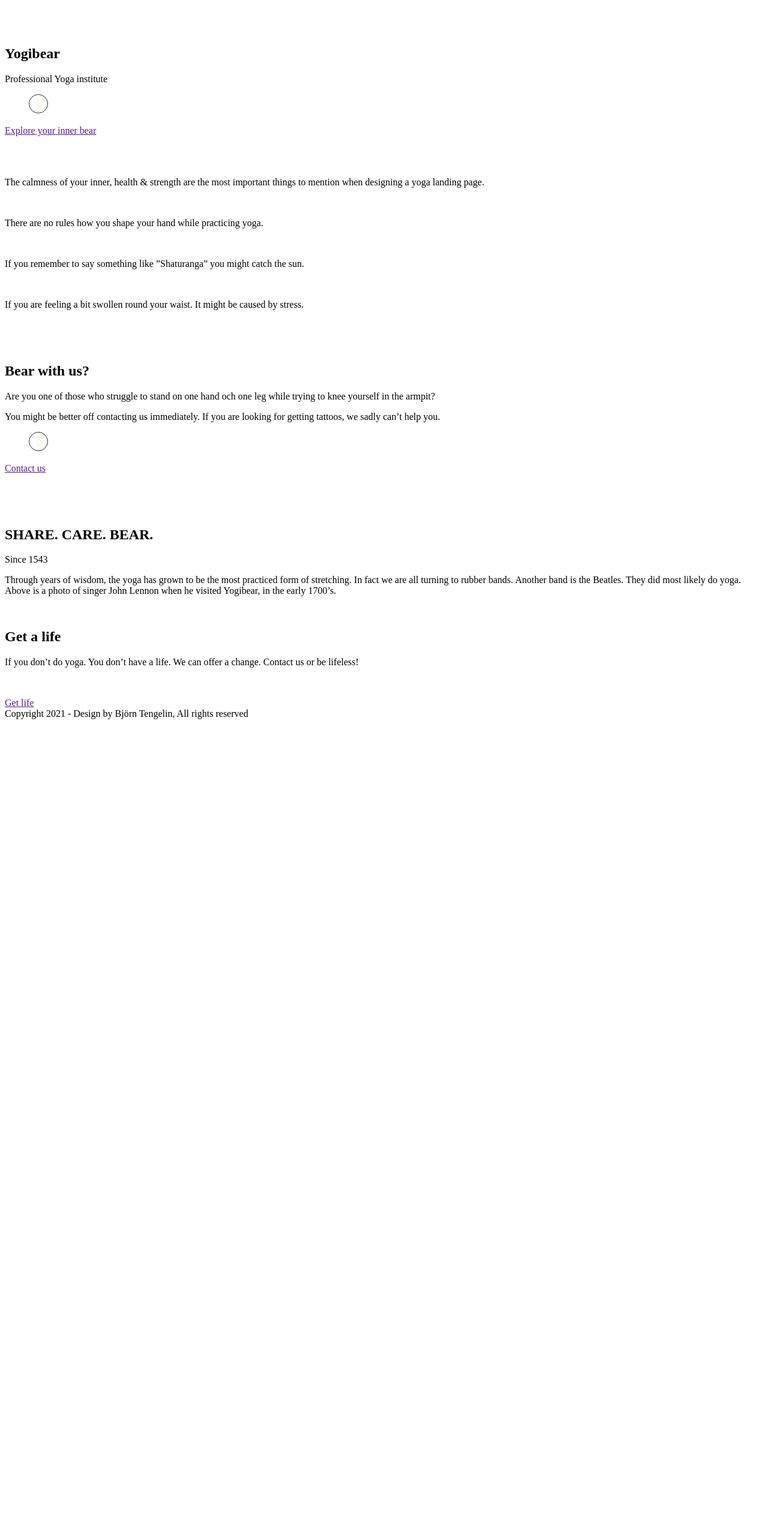
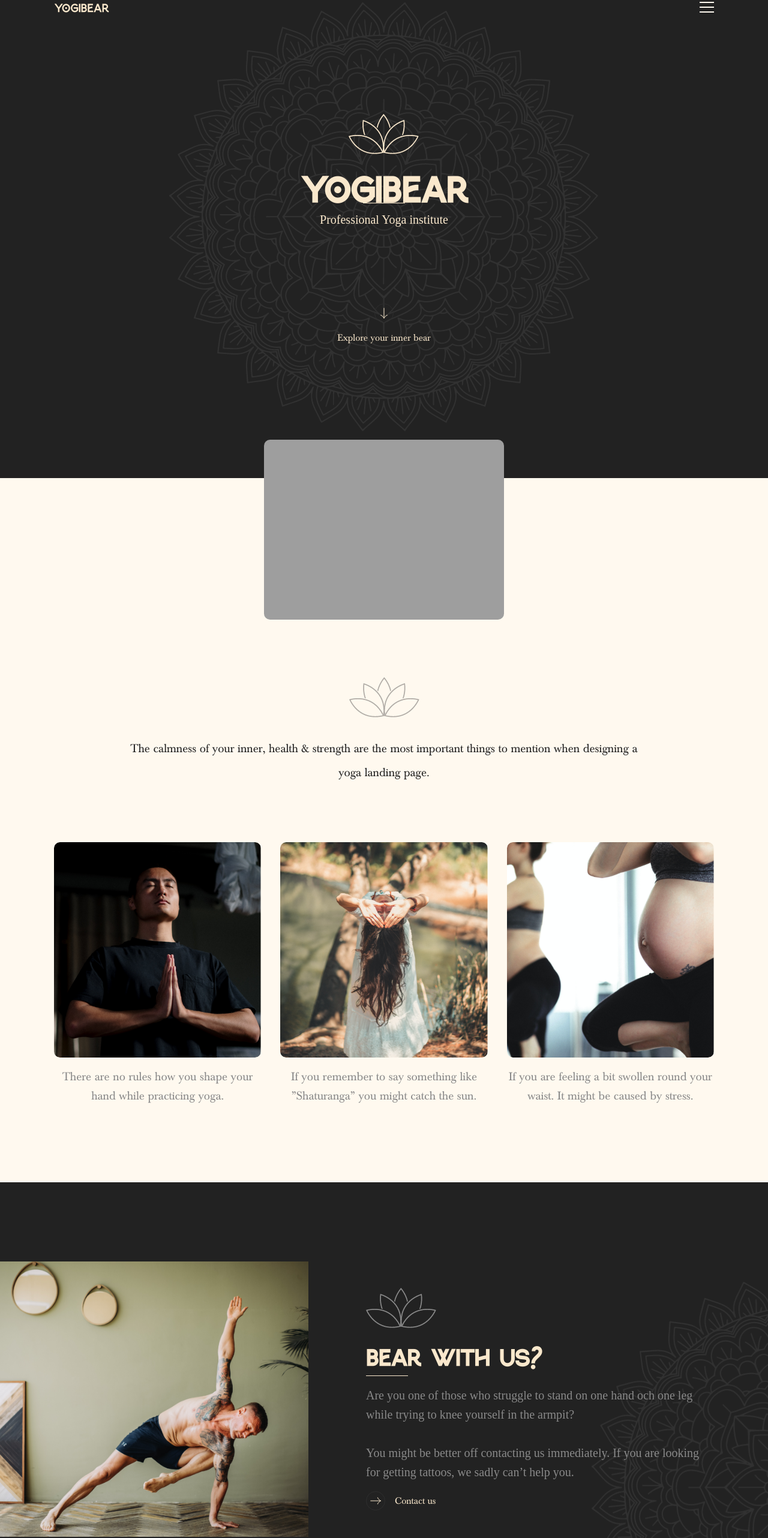
Before and after one commit to ellensofia/Yogibear, a plain HTML site: page index.html in a window 1280 px wide. Shown: the part 38-2602 px from the top of the page at 60% size. Before the commit the page ends 1287 px from the top, so only its background shows below. Drawn offline with Linux system fonts and the light colour scheme; the site is published under a folder, as on GitHub Pages, so addresses that start at the root find nothing.

Commit message:
change link path

```diff
--- a/index.html
+++ b/index.html
@@ -5,7 +5,7 @@
     <meta http-equiv="X-UA-Compatible" content="IE=edge">
     <meta name="viewport" content="width=device-width, initial-scale=1.0">
     <title>Yogibear</title>
-    <link rel="stylesheet" type="text/css" href="/style.css">
+    <link rel="stylesheet" type="text/css" href="style.css">
 </head>
 <body>
     <div class="container">
@@ -27,10 +27,10 @@
             <div class="hero__inner">
                 <div class="hero__content">
                     <figure class="hero__lotus lotus">
-                        <img src="/assets/icons/lotus-yellow.png" alt="">
+                        <img src="assets/icons/lotus-yellow.png" alt="">
                     </figure>
                     <figure class="hero__mandala">
-                        <img src="/assets/images/mandala.png" alt="">
+                        <img src="assets/images/mandala.png" alt="">
                     </figure>
                     <h1 class="hero__title">Yogibear</h1>
                     <div class="hero__text">Professional Yoga institute</div>
@@ -46,11 +46,11 @@
         <section class="promo">
             <div class="promo__inner">
                 <div class="promo__content">
-                    <img class="img" src="/assets/images/1.png" alt="">
+                    <img class="img" src="assets/images/1.png" alt="">
 
                     <div class="promo__container">
                         <figure class="promo__lotus lotus">
-                            <img src="/assets/icons/lotus-light.png" alt="">
+                            <img src="assets/icons/lotus-light.png" alt="">
                         </figure>
                         <p class="promo__text">The calmness of your inner, health & strength are the most important things to mention when designing a yoga landing page. </p>
                     </div>
@@ -65,15 +65,15 @@
             <div class="gallery__inner">
                     <!-- Gallery Content -->
                     <div class="gallery__content">
-                        <img class= gallery__img src="/assets/images/img-2.png" alt="">
+                        <img class= gallery__img src="assets/images/img-2.png" alt="">
                         <p class="gallery__text">There are no rules how you shape your hand while practicing yoga. </p>
                     </div>
                     <div class="gallery__content">
-                        <img class= gallery__img src="/assets/images/img-3.png" alt="">
+                        <img class= gallery__img src="assets/images/img-3.png" alt="">
                         <p class="gallery__text">If you remember to say something like ”Shaturanga” you might catch the sun.</p>
                     </div>
                     <div class="gallery__content">
-                        <img class= gallery__img src="/assets/images/img-4.png" alt="">
+                        <img class= gallery__img src="assets/images/img-4.png" alt="">
                         <p class="gallery__text">If you are feeling a bit swollen round your waist. It might be caused by stress.</p>
                     </div>
                 </div>
@@ -84,11 +84,11 @@
             <div class="clients__inner">
                 <div class="clients__content">
                     <div class="clients__img">
-                        <img class="img" src="/assets/images/5.png" class="clients__img" alt="">
+                        <img class="img" src="assets/images/5.png" class="clients__img" alt="">
                     </div>
                     <div class="clients__inner-container">
                         <figure class="clients__lotus lotus">
-                            <img src="/assets/icons/lotus-dark.png" alt="">
+                            <img src="assets/icons/lotus-dark.png" alt="">
                         </figure>
                         <h2 class="clients__title">Bear with us?</h2>
                         <p class="clients__text">Are you one of those who struggle to stand on one hand och one leg while trying to knee yourself in the armpit?
@@ -101,7 +101,7 @@
                         <a href="" class="clients__link">Contact us</a>
                         </div>
                         <figure class="clients__mandala">
-                            <img src="/assets/images/mandala.png" alt="">
+                            <img src="assets/images/mandala.png" alt="">
                         </figure>
                     </div>
                 </div>
@@ -112,11 +112,11 @@
             <div class="share__inner">
                 <div class="share__content">
                     <figure class="share__lotus lotus">
-                        <img src="/assets/icons/lotus-dark.png" alt="">
+                        <img src="assets/icons/lotus-dark.png" alt="">
                     </figure>
                     <h2 class="share__title">SHARE. CARE. BEAR.</h2>
                     <span class="share__date">Since 1543</span>
-                    <img class="img" src="/assets/images/6.png" alt="">
+                    <img class="img" src="assets/images/6.png" alt="">
                     <p class="share__text">Through years of wisdom, the yoga has grown to be the most practiced form of stretching. In fact we are all turning to rubber bands. Another band is the Beatles. They did most likely do yoga. Above is a photo of singer John Lennon when he visited Yogibear, in the early 1700’s.</p>
                 </div>
             </div>
@@ -126,20 +126,20 @@
             <div class="footer__inner">
                 <div class="footer__content">
                     <figure class="footer__lotus lotus">
-                        <img src="/assets/icons/lotus-dark.png" alt="">
+                        <img src="assets/icons/lotus-dark.png" alt="">
                     </figure>
                     <h2 class="footer__title">Get a life</h2>
                     <p class="footer__text">If you don’t do yoga. You don’t have a life. We can offer a change. Contact us or be lifeless!</p>
                     <div class="footer__contact">
                         <figure class="footer__arrow-icon">
-                            <img src="/assets/icons/Group 4.png" alt="">
+                            <img src="assets/icons/Group 4.png" alt="">
                         </figure>
                         <a href="" class="footer__link">Get life</a>
                     </div>
                 </div>
                 <span class="footer__copy">Copyright 2021 - Design by Björn Tengelin, All rights reserved</span>
                 <figure class="footer__mandala">
-                    <img src="/assets/images/mandala.png" alt="">
+                    <img src="assets/images/mandala.png" alt="">
                 </figure>
             </div>
         </footer>
```
